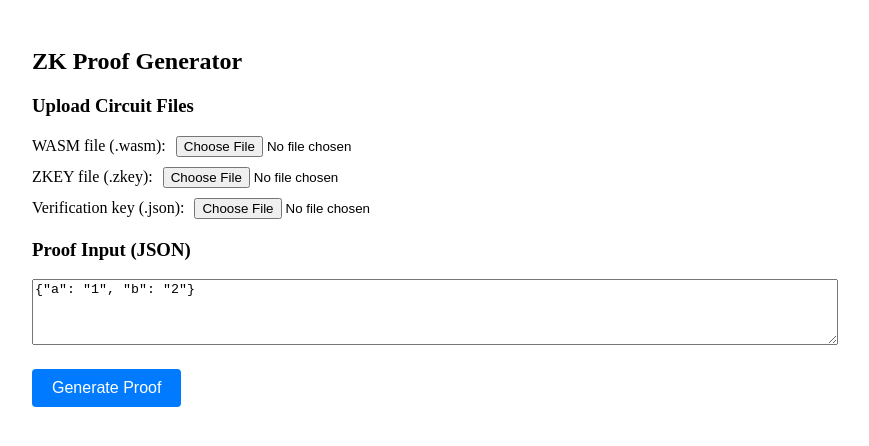
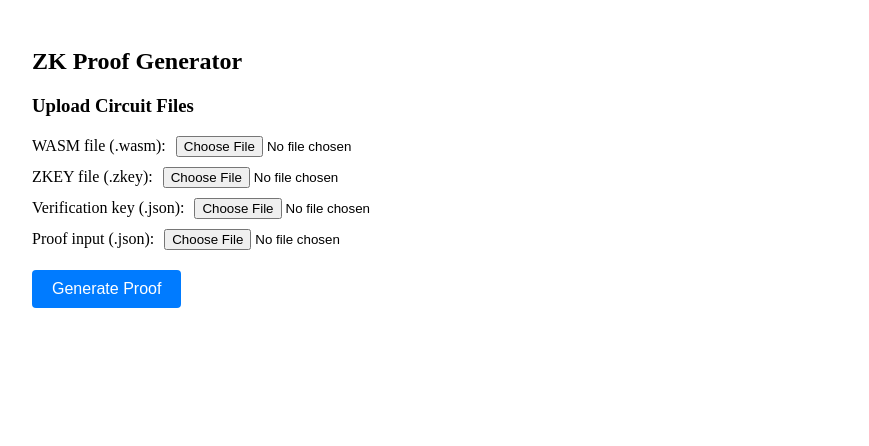
Before and after one commit to karczuRF/zk-app-demo, a React (Vite) app: page / in a window 1280 px wide. Shown: the top 446 px of the page, without its empty margins (208-1077 px from the left). Built offline with nearby package versions, Linux system fonts and the light colour scheme.

Commit message:
import json input to generate proof

```diff
--- a/src/ZKProofGenerator.tsx
+++ b/src/ZKProofGenerator.tsx
@@ -11,11 +11,14 @@ const ZKProofGenerator: React.FC = () => {
   const [isGenerating, setIsGenerating] = useState(false);
   const [proofResult, setProofResult] = useState<ProofResult | null>(null);
   const [error, setError] = useState<string>("");
-  const [input, setInput] = useState('{"a": "1", "b": "2"}');
+  const [input, setInput] = useState(
+    '{"enabled": "0","Ax": "0","Ay": "1","M": "0","R8x": "0","R8y": "1","S": "0"}'
+  );
 
   const wasmFileRef = useRef<HTMLInputElement>(null);
   const zkeyFileRef = useRef<HTMLInputElement>(null);
   const verKeyFileRef = useRef<HTMLInputElement>(null);
+  const inputFileRef = useRef<HTMLInputElement>(null);
 
   const generateProof = async () => {
     try {
@@ -34,8 +37,17 @@ const ZKProofGenerator: React.FC = () => {
       // Parse the input
       let proofInput;
       try {
-        proofInput = JSON.parse(input);
-      } catch (e) {
+        const inputFile = inputFileRef.current?.files?.[0];
+        console.log("Verification key vkey.json", inputFile);
+        if (!inputFile) {
+          alert("Please select a verification key file");
+          return;
+        }
+
+        // Read the verification key as text and parse as JSON
+        const inputText = await inputFile.text();
+        proofInput = JSON.parse(inputText);
+      } catch {
         throw new Error("Invalid JSON input");
       }
 
@@ -133,17 +145,17 @@ const ZKProofGenerator: React.FC = () => {
             />
           </label>
         </div>
-      </div>
-
-      <div style={{ marginBottom: "20px" }}>
-        <h3>Proof Input (JSON)</h3>
-        <textarea
-          value={input}
-          onChange={(e) => setInput(e.target.value)}
-          placeholder='{"a": "1", "b": "2"}'
-          rows={4}
-          style={{ width: "100%", fontFamily: "monospace" }}
-        />
+        <div style={{ marginBottom: "10px" }}>
+          <label>
+            Proof input (.json):
+            <input
+              type="file"
+              ref={inputFileRef}
+              accept=".json"
+              style={{ marginLeft: "10px" }}
+            />
+          </label>
+        </div>
       </div>
 
       <div style={{ marginBottom: "20px" }}>
```
